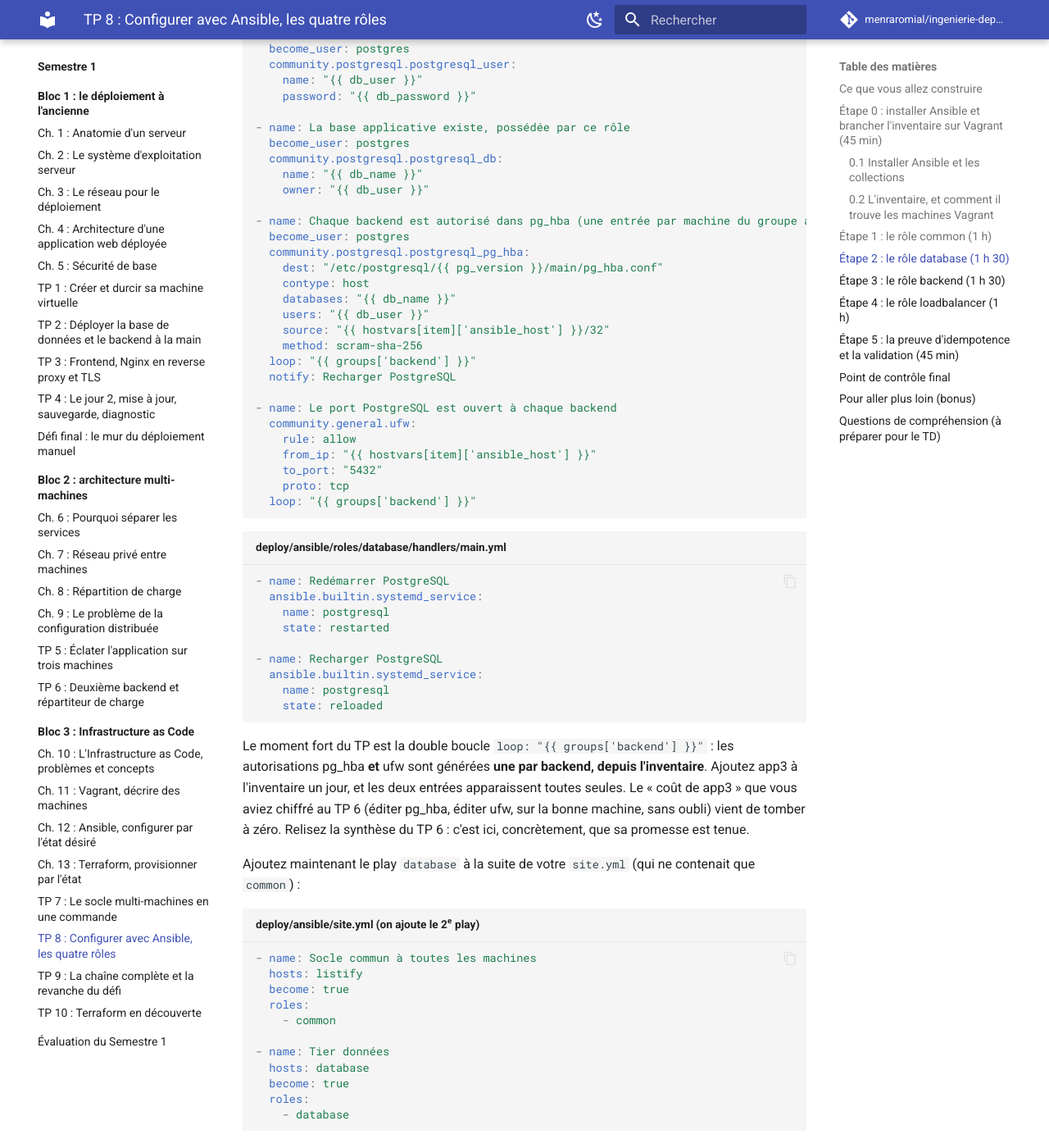
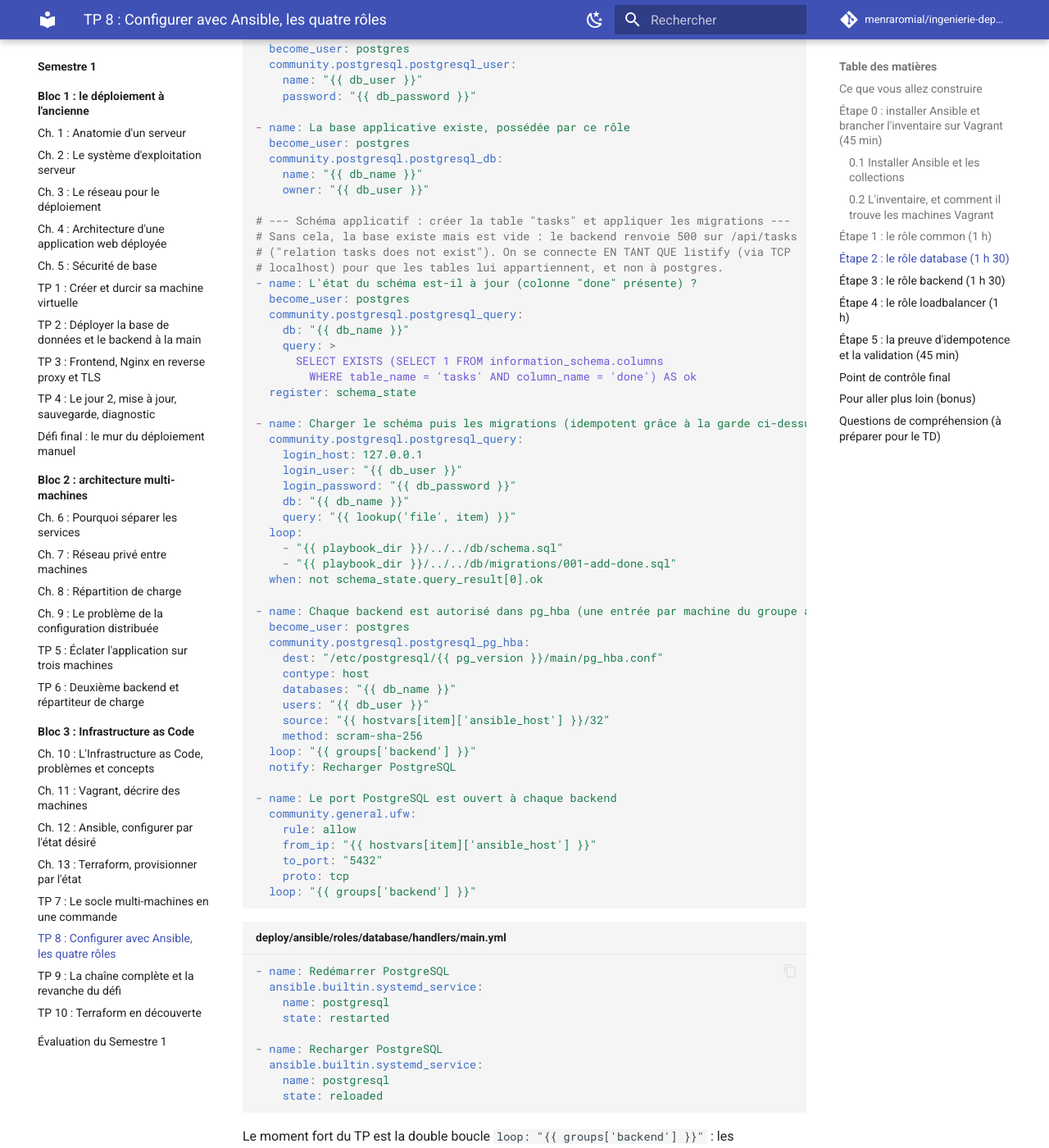
Before and after one commit to menraromial/ingenierie-deploiement, an MkDocs documentation site: the page built from docs/semestre1/bloc3/tp/tp8-ansible.md, in a window 1280 px wide and 1400 px high, scrolled down 6018 px. Shown: the whole window at 82% size. Built offline with MkDocs 1.6.1 and Material for MkDocs 9.7.7, drawn with Linux system fonts in a browser that asks for light colours; comment, search, counter and statistics services are not loaded; some of the changed text lies outside the part shown.

Commit message:
TP8 : le rôle database charge le schéma + migrations en tant que listify (fix 500 sur /api/tasks, table tasks manquante), avec garde d'idempotence

````diff
--- a/docs/semestre1/bloc3/tp/tp8-ansible.md
+++ b/docs/semestre1/bloc3/tp/tp8-ansible.md
@@ -255,6 +255,31 @@ mkdir -p roles/database/tasks roles/database/handlers
     name: "{{ db_name }}"
     owner: "{{ db_user }}"
 
+# --- Schéma applicatif : créer la table "tasks" et appliquer les migrations ---
+# Sans cela, la base existe mais est vide : le backend renvoie 500 sur /api/tasks
+# ("relation tasks does not exist"). On se connecte EN TANT QUE listify (via TCP
+# localhost) pour que les tables lui appartiennent, et non à postgres.
+- name: L'état du schéma est-il à jour (colonne "done" présente) ?
+  become_user: postgres
+  community.postgresql.postgresql_query:
+    db: "{{ db_name }}"
+    query: >
+      SELECT EXISTS (SELECT 1 FROM information_schema.columns
+        WHERE table_name = 'tasks' AND column_name = 'done') AS ok
+  register: schema_state
+
+- name: Charger le schéma puis les migrations (idempotent grâce à la garde ci-dessus)
+  community.postgresql.postgresql_query:
+    login_host: 127.0.0.1
+    login_user: "{{ db_user }}"
+    login_password: "{{ db_password }}"
+    db: "{{ db_name }}"
+    query: "{{ lookup('file', item) }}"
+  loop:
+    - "{{ playbook_dir }}/../../db/schema.sql"
+    - "{{ playbook_dir }}/../../db/migrations/001-add-done.sql"
+  when: not schema_state.query_result[0].ok
+
 - name: Chaque backend est autorisé dans pg_hba (une entrée par machine du groupe app)
   become_user: postgres
   community.postgresql.postgresql_pg_hba:
@@ -289,6 +314,9 @@ mkdir -p roles/database/tasks roles/database/handlers
 ```
 
 Le moment fort du TP est la double boucle `loop: "{{ groups['backend'] }}"` : les autorisations pg_hba **et** ufw sont générées **une par backend, depuis l'inventaire**. Ajoutez app3 à l'inventaire un jour, et les deux entrées apparaissent toutes seules. Le « coût de app3 » que vous aviez chiffré au TP 6 (éditer pg_hba, éditer ufw, sur la bonne machine, sans oubli) vient de tomber à zéro. Relisez la synthèse du TP 6 : c'est ici, concrètement, que sa promesse est tenue.
+
+!!! note "Le chargement du schéma, et son idempotence"
+    Créer la base ne crée pas les **tables** : sans la tâche de chargement du schéma, `/api/tasks` renverrait 500 (`relation "tasks" does not exist`). On charge donc `db/schema.sql` **et** la migration `001-add-done.sql` du TP 4 (le code déployé est en v1.1, il attend la colonne `done`). Deux finesses : (1) la connexion se fait **en tant que `listify`** (via `login_host: 127.0.0.1`) pour que les tables lui appartiennent, sans quoi le backend, qui se connecte en `listify`, n'y aurait pas accès ; (2) une **garde** (`when: not schema_state...ok`) n'exécute le chargement que si l'état final manque, ce qui préserve le `changed=0` au second passage. Si vous ajoutez d'autres migrations plus tard, ajoutez-les à la liste `loop` (ou remplacez-la par un `fileglob` trié sur `db/migrations/`).
 
 Ajoutez maintenant le play `database` à la suite de votre `site.yml` (qui ne contenait que `common`) :
 
````
